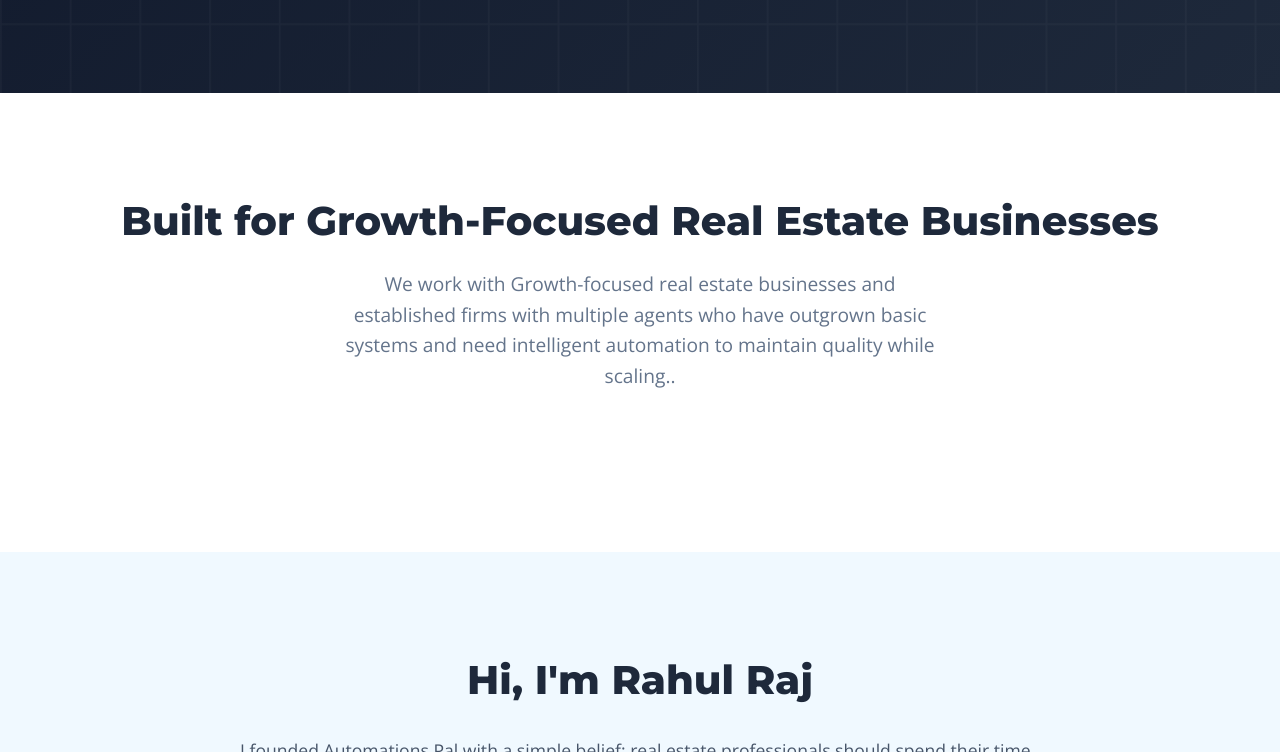
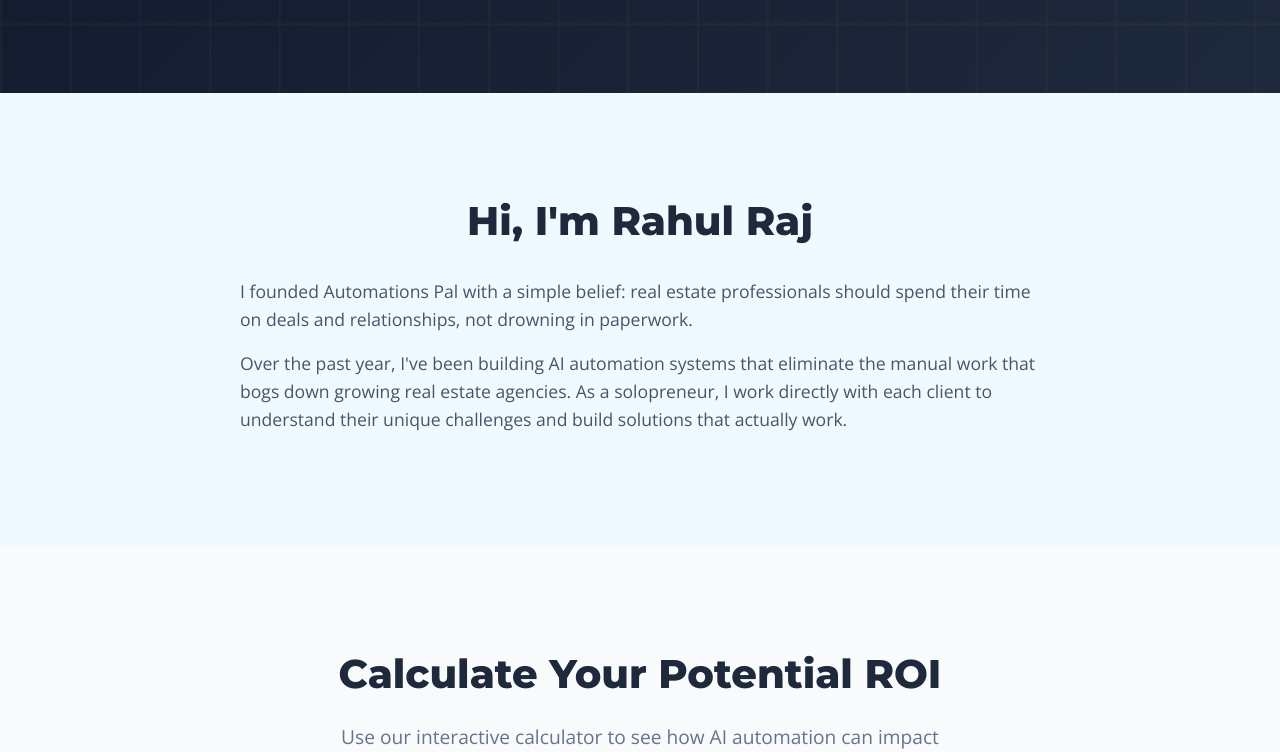
Before and after one commit to Rahul0406-mine/Website_2, a plain HTML site: page index.html in a window 1280 px wide. Shown: the part 604-1356 px from the top of the page. Drawn offline with nearby package versions, Linux system fonts and the light colour scheme.

Commit message:
Update index.html

```diff
--- a/index.html
+++ b/index.html
@@ -686,15 +686,6 @@
         </div>
     </section>
 
-    <!-- Who We Help -->
-    <section class="section">
-        <div class="container">
-            <div class="section-header fade-in">
-                <h2 class="section-title">Built for Growth-Focused Real Estate Businesses</h2>
-                <p class="section-subtitle">We work with Growth-focused real estate businesses and established firms with multiple agents who have outgrown basic systems and need intelligent automation to maintain quality while scaling..</p>
-            </div>
-        </div>
-    </section>
 
     <!-- About Me Section -->
     <section id="about-me-section" class="section">
```
